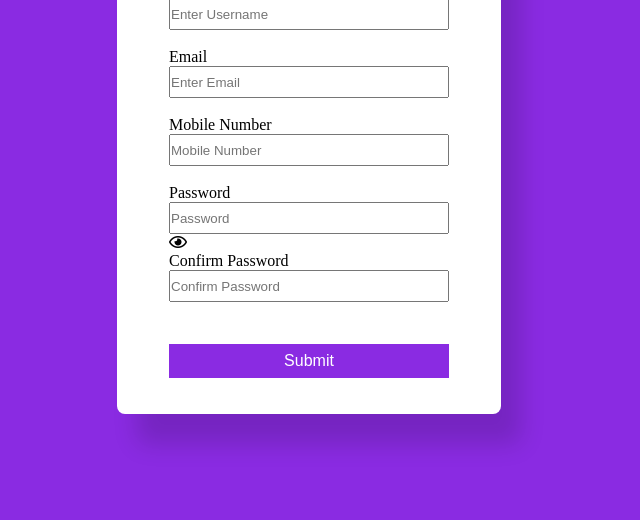
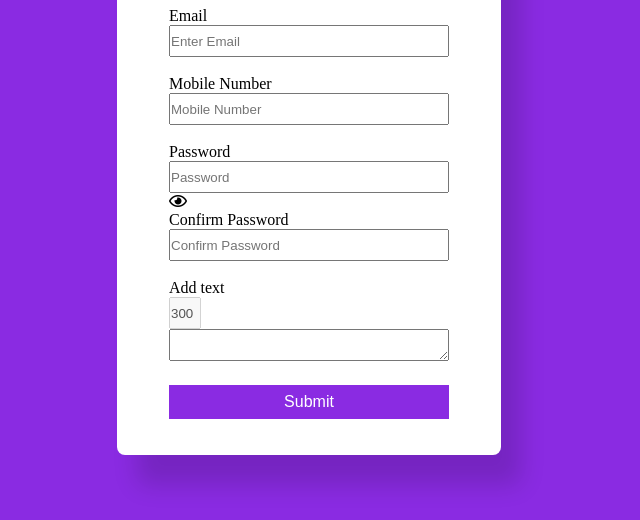
Before and after one commit to MuntjeerAli/form-validation, a plain HTML site: page index.html in a window 1280 px wide. Shown: the part 280-800 px from the top of the page, without its empty margins (331-971 px from the left). Drawn offline with Linux system fonts and the light colour scheme.

Commit message:
Added text area. application completed

```diff
--- a/index.html
+++ b/index.html
@@ -46,6 +46,13 @@
                 <input type="password" name="confirm-password" id="confirm-password" placeholder="Confirm Password"/>
                 <small >Enter valid password.</small>
             </div>
+            <div class="form-control text">
+                <label for="text-area">Add text</label>
+                <input class="text-length" type="text" placeholder="Enter text" disabled maxlength="3" size="3" value="300" id="counter" />
+                <textarea title="text" onkeyup="textCounter(this,'counter', 300);" id="text-input">
+                </textarea>
+            </div>
+
 
             <div class="sub">
                 <button class="btn-submit" type="submit" id="submit">Submit</button>
--- a/scripts.js
+++ b/scripts.js
@@ -85,6 +85,18 @@ const checkLength = function(input, min, max) {
     }
 }
 
+
+function textCounter(field,field2,maxlimit)
+{
+ var countfield = document.getElementById(field2);
+ if ( field.value.length > maxlimit ) {
+  field.value = field.value.substring( 0, maxlimit );
+  return false;
+ } else {
+  countfield.value = maxlimit - field.value.length;
+ }
+}
+
 form.addEventListener('submit', (e) => {
     e.preventDefault();
     checkRequired(inputArr);
--- a/styles.css
+++ b/styles.css
@@ -64,6 +64,15 @@ small{
 .sub{
     padding-top: 1.5rem;
 }
+.text{
+    display: flex;
+    flex-direction: column;
+}
+.text-length{
+    width: 2rem;
+    position: relative;
+    right: 0;
+}
 
 .btn-submit{
     border: none;
```
